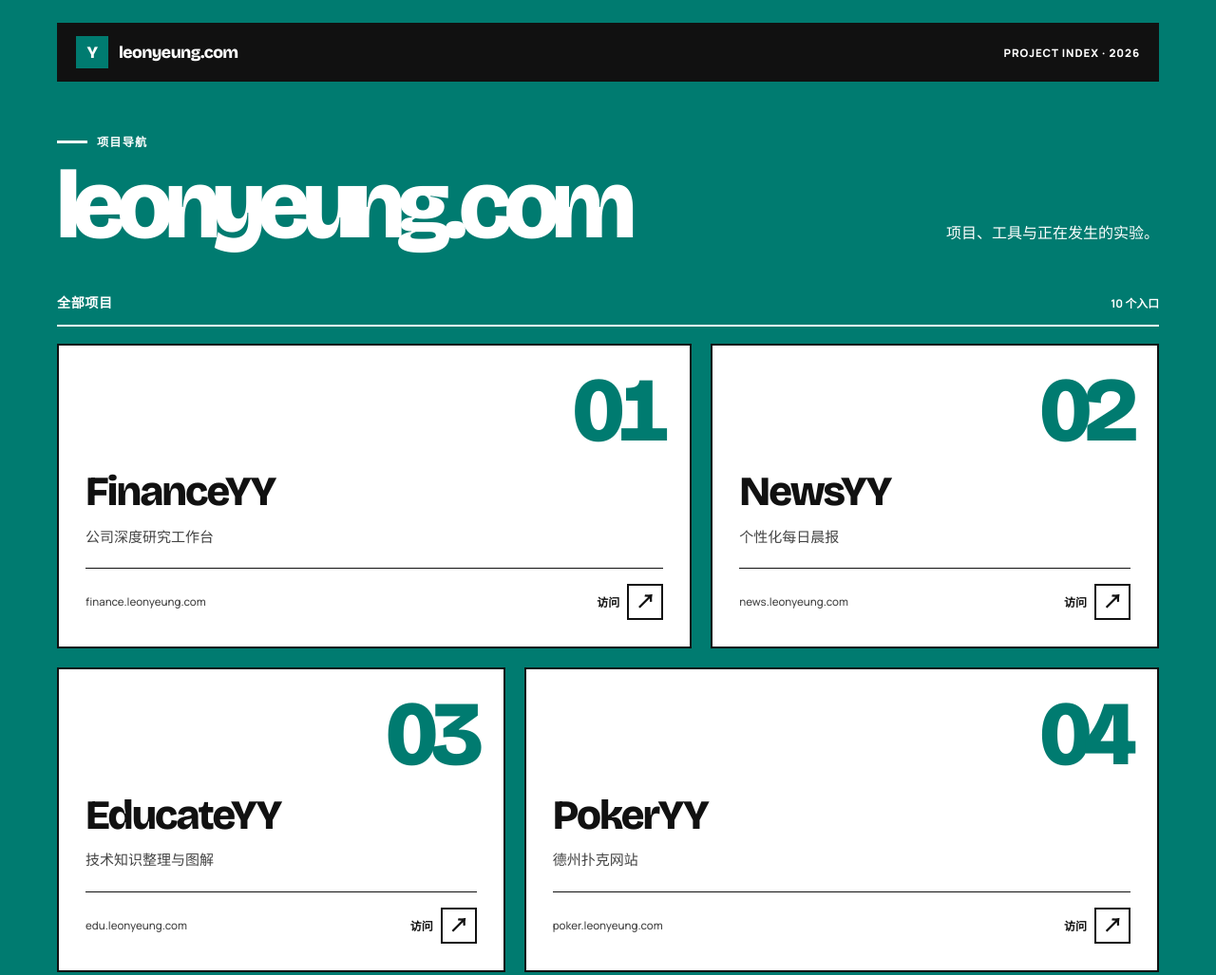
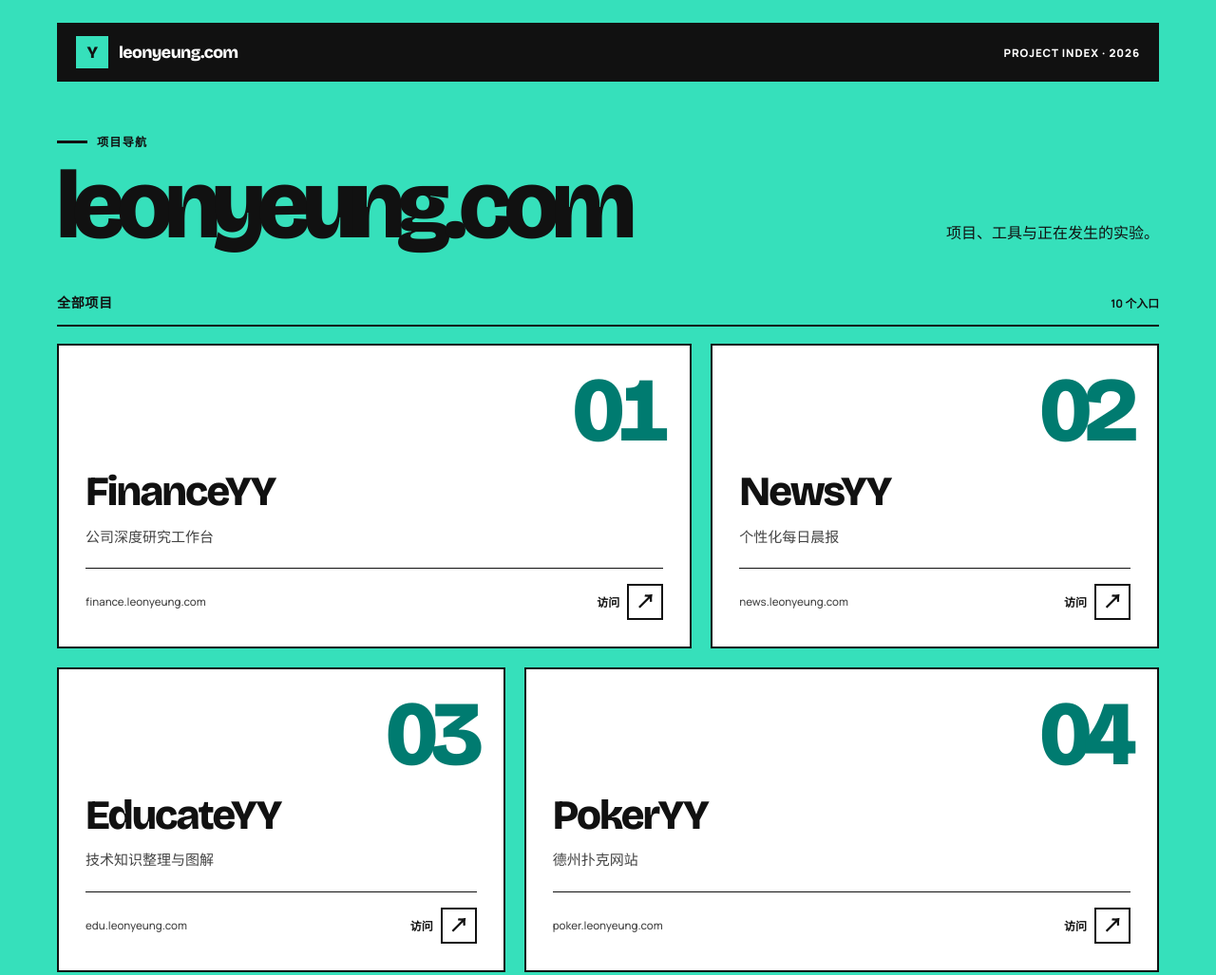
Before and after one commit to yylnb/Leon-Nav, a plain HTML site: page index.html in a window 1280 px wide. Shown: the top 1027 px of the page at 95% size. Drawn offline with nearby package versions, Linux system fonts and the light colour scheme.

Commit message:
Brighten navigation with mint teal

```diff
--- a/index.html
+++ b/index.html
@@ -5,7 +5,7 @@
   <meta name="viewport" content="width=device-width, initial-scale=1.0">
   <title>leonyeung.com | 项目导航</title>
   <meta name="description" content="leonyeung.com 项目导航，通往研究、新闻、教育、游戏与工具项目。">
-  <meta name="theme-color" content="#007B70">
+  <meta name="theme-color" content="#36E0BB">
   <meta property="og:title" content="leonyeung.com | 项目导航">
   <meta property="og:description" content="项目、工具与正在发生的实验。">
   <meta property="og:type" content="website">
--- a/styles.css
+++ b/styles.css
@@ -1,6 +1,7 @@
 :root {
   color-scheme: light;
-  --teal: #007B70;
+  --teal: #36E0BB;
+  --teal-ink: #007B70;
   --black: #111111;
   --surface: #FFFFFF;
   --muted: #444444;
@@ -20,7 +21,7 @@ body {
   min-height: 100vh;
   margin: 0;
   overflow-x: hidden;
-  color: var(--surface);
+  color: var(--black);
   background: var(--teal);
   font-family: var(--body);
   -webkit-font-smoothing: antialiased;
@@ -39,7 +40,8 @@ body::before {
 
 a { color: inherit; text-decoration: none; }
 
-:where(a, button):focus-visible { outline: 3px solid var(--surface); outline-offset: 4px; }
+:where(a, button):focus-visible { outline: 3px solid var(--black); outline-offset: 4px; }
+.brand:focus-visible { outline-color: var(--surface); }
 
 .site-shell {
   display: grid;
@@ -65,17 +67,17 @@ a { color: inherit; text-decoration: none; }
 }
 
 .brand { display: inline-flex; align-items: center; gap: 11px; min-width: 0; font-family: var(--display); font-size: 1.1rem; font-weight: 800; letter-spacing: -0.035em; }
-.brand-mark { display: grid; width: 34px; height: 34px; place-items: center; color: var(--surface); background: var(--teal); font-family: var(--display); font-size: 1.1rem; font-weight: 800; }
+.brand-mark { display: grid; width: 34px; height: 34px; place-items: center; color: var(--black); background: var(--teal); font-family: var(--display); font-size: 1.1rem; font-weight: 800; }
 .header-label { color: var(--surface); font-size: 0.72rem; font-weight: 800; letter-spacing: .08em; text-transform: uppercase; }
 
 main { align-self: center; width: 100%; padding: 54px 0 42px; }
 
 .intro { display: grid; grid-template-columns: minmax(0, 1fr) auto; align-items: end; gap: 36px; animation: arrive 680ms 80ms var(--ease-out) both; }
-.eyebrow { display: flex; align-items: center; gap: 10px; margin: 0 0 12px; color: var(--surface); font-size: .76rem; font-weight: 900; letter-spacing: .1em; text-transform: uppercase; }
-.eyebrow span { width: 32px; height: 3px; background: var(--surface); }
+.eyebrow { display: flex; align-items: center; gap: 10px; margin: 0 0 12px; color: var(--black); font-size: .76rem; font-weight: 900; letter-spacing: .1em; text-transform: uppercase; }
+.eyebrow span { width: 32px; height: 3px; background: var(--black); }
 h1, h2, h3, p { overflow-wrap: anywhere; }
 h1 { margin: 0; font-family: var(--display); font-size: clamp(3.8rem, 8vw, 7rem); font-weight: 800; line-height: .92; letter-spacing: -.075em; }
-.intro-copy { max-width: 24rem; margin: 0 0 5px; color: var(--surface); font-size: 1rem; line-height: 1.7; text-align: right; }
+.intro-copy { max-width: 24rem; margin: 0 0 5px; color: var(--black); font-size: 1rem; line-height: 1.7; text-align: right; }
 
 .project-heading {
   display: flex;
@@ -84,12 +86,12 @@ h1 { margin: 0; font-family: var(--display); font-size: clamp(3.8rem, 8vw, 7rem)
   gap: 16px;
   margin: 44px 0 18px;
   padding-bottom: 14px;
-  border-bottom: 2px solid var(--surface);
+  border-bottom: 2px solid var(--black);
   animation: arrive 680ms 140ms var(--ease-out) both;
 }
 
 .project-heading h2 { margin: 0; font-size: .88rem; font-weight: 700; letter-spacing: .04em; }
-.project-count { color: var(--surface); font-size: .74rem; font-weight: 700; }
+.project-count { color: var(--black); font-size: .74rem; font-weight: 700; }
 
 .project-grid { display: grid; grid-template-columns: repeat(2, minmax(0, 1fr)); gap: 20px; }
 
@@ -121,7 +123,7 @@ h1 { margin: 0; font-family: var(--display); font-size: clamp(3.8rem, 8vw, 7rem)
 
 .card-index {
   justify-self: end;
-  color: var(--teal);
+  color: var(--teal-ink);
   font-family: var(--display);
   font-size: 6rem;
   font-weight: 800;
@@ -140,7 +142,7 @@ h1 { margin: 0; font-family: var(--display); font-size: clamp(3.8rem, 8vw, 7rem)
 .card-arrow { display: grid; width: 38px; height: 38px; place-items: center; border: 2px solid var(--black); color: var(--black); background: transparent; font-size: 1.25rem; line-height: 1; transition: transform 220ms var(--ease-out), background-color 220ms ease, color 220ms ease; }
 .project-card:focus-visible .card-arrow { transform: translate(2px, -2px); color: var(--surface); background: var(--black); }
 
-.site-footer { display: flex; align-items: center; justify-content: space-between; gap: 24px; padding: 18px 2px 0; border-top: 2px solid var(--surface); color: var(--surface); font-size: .74rem; font-weight: 700; animation: arrive 600ms 400ms var(--ease-out) both; }
+.site-footer { display: flex; align-items: center; justify-content: space-between; gap: 24px; padding: 18px 2px 0; border-top: 2px solid var(--black); color: var(--black); font-size: .74rem; font-weight: 700; animation: arrive 600ms 400ms var(--ease-out) both; }
 
 @media (hover: hover) and (pointer: fine) {
   .project-card:hover { transform: translate(-3px, -3px); box-shadow: var(--shadow); }
```
Also changed, not shown: assets/favicon.svg.
